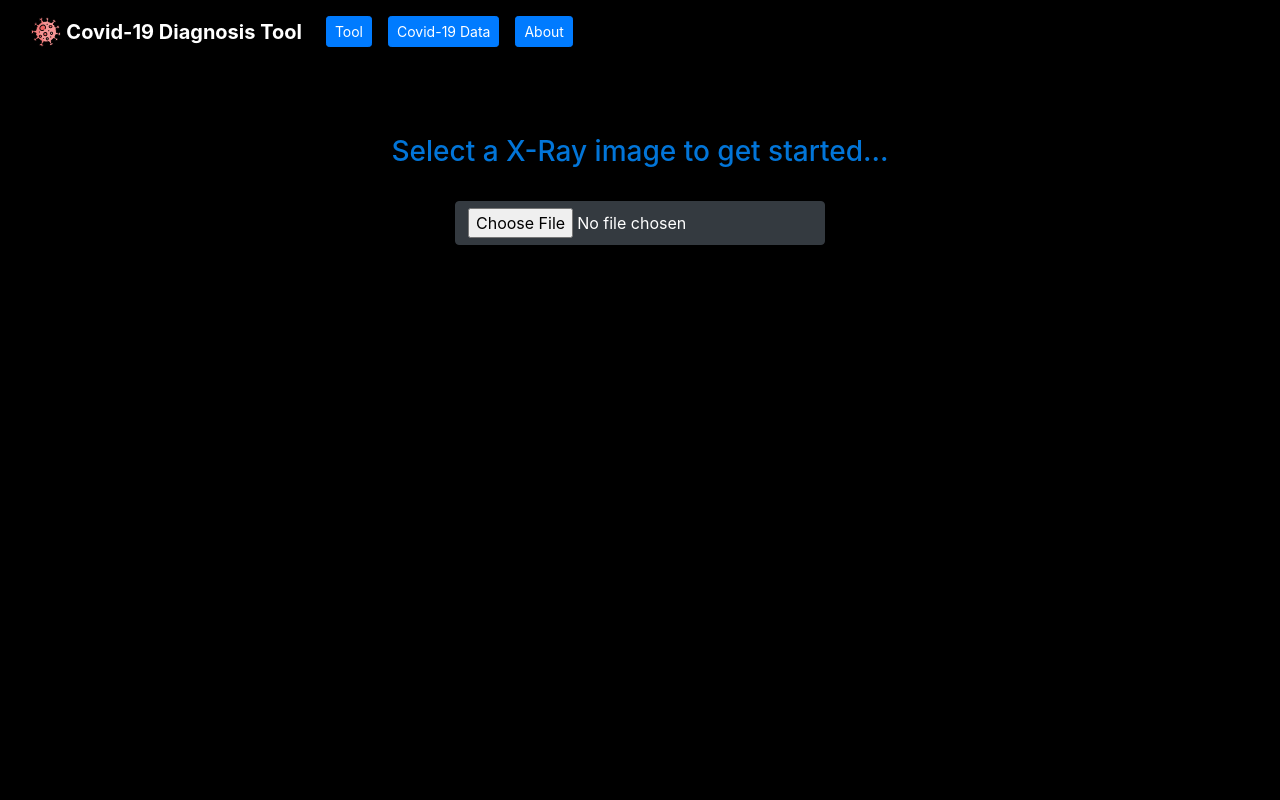
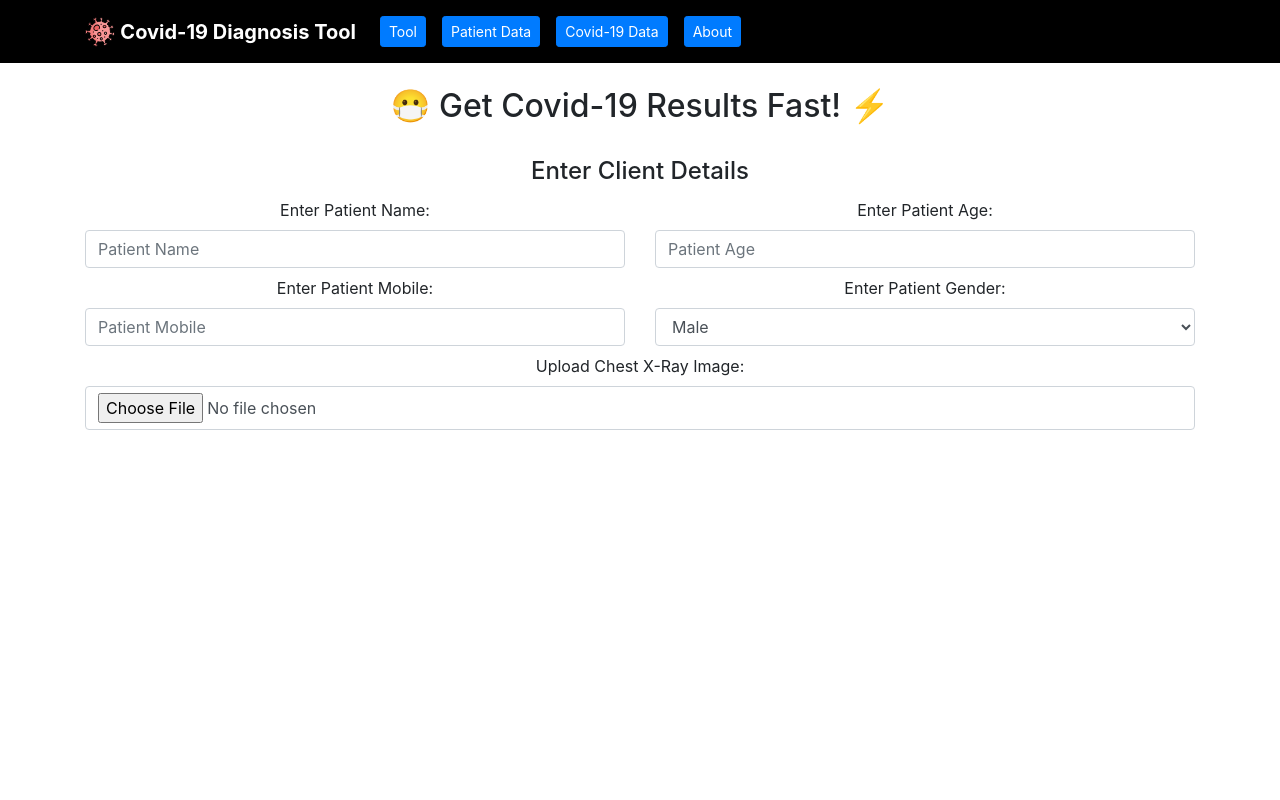
Before and after one commit to Saurja/Covid-19_Disease_Diagnosis, a Flask app: page / in a window 1280 px wide. Run offline with Flask 2, Linux system fonts and the light colour scheme; some libraries are stand-ins or nearby versions.

Commit message:
Added Patient Data

```diff
--- a/app.py
+++ b/app.py
@@ -1,13 +1,18 @@
 import os
 import requests
 import csv
-import sqlite3 as sl
+import traceback
+import random
+import string
+import datetime
+import sqlite3 as sql
 import numpy as np
 from skimage import io
 import torch
 import torchvision.models
 from PIL import Image
 from torchvision import transforms
+
 
 
 
@@ -72,17 +77,43 @@ def upload():
         response = requests.get("https://ipinfo.io/json?token=6c70431184a111")
         curLoc = response.json()['region']
 
-        # Print result in Webpage
-        #print('Prediction:', disease_class[ind],' Confidence: ',a.numpy())
-        result=disease_class[ind] + " | Confidence : " + str(a.numpy()) + " | Location : " + response.json()['region']
-
         # Save in Database
         if disease_class[ind] == 'Covid':
-            import sqlite3 as sl
-            con = sl.connect('locationHistory.db')
+            con = sql.connect('locationHistory.db')
             with con:
                 con.execute("UPDATE LocationHistory SET CovidCases = CovidCases + 1 WHERE State = (?)", [curLoc])
                 con.commit()
+
+        # Save data in from
+        req = request.form
+        req = req.to_dict(flat=True)
+        try:
+            patientName = req['patientName']
+            patientMobile = req['patientMobile']
+            patientAge = req['patientAge']
+            patientGender = req['patientGender']
+            reportDate =  datetime.datetime.now()
+            patientResult = disease_class[ind]
+
+            # Generate Client ID
+            # printing uppercase
+            letters = string.ascii_uppercase
+            ClientID = ''.join(random.choice(letters) for i in range(16))
+            con = sql.connect('patientData.db')
+            with con:
+                cur = con.cursor()
+                cur.execute("INSERT INTO PatientRecords (Name,Mobile,Age,GENDER,Date,Result,ClientID) VALUES (?,?,?,?,?,?,?)",(patientName,patientMobile,patientAge,patientGender,reportDate,patientResult,ClientID) )
+                con.commit()
+                print("Record successfully added")
+        except Exception as exception:
+            con.rollback()
+            traceback.print_exc()
+        finally:
+            con.close()
+
+        # Print result in Webpage
+        #print('Prediction:', disease_class[ind],' Confidence: ',a.numpy())
+        result=disease_class[ind] + " | Confidence: " + str(a.numpy()) + " | Location: " + response.json()['region'] + " | ClientID: " +ClientID
 
         return result
     return None
@@ -91,11 +122,11 @@ def upload():
 def chart():
 
     # Fetch data from SQL Server
-    con = sl.connect('locationHistory.db')
+    con = sql.connect('locationHistory.db')
     cursor = con.cursor()
     cursor.execute("SELECT * from LocationHistory")
     data=cursor.fetchall()
-
+    con.close()
 
 
     legend = 'Covid-19 Cases Detected So Far'
@@ -116,6 +147,26 @@ def chart():
 
     return render_template('chart.html', values=values, labels=labels, legend=legend, total=total)
 
+@app.route('/patientData', methods=['GET'])
+def patientData():
+    # Fetch data from SQL Server
+    try:
+        con = sql.connect('patientData.db')
+        cursor = con.cursor()
+
+        # Fetch Data Values
+        cursor.execute("SELECT * from PatientRecords ORDER BY Date DESC LIMIT 10")
+        data=cursor.fetchmany(10)
+        # Fetch Column Names
+        cursor.execute("SELECT * FROM PatientRecords")
+        labels = [tuple[0] for tuple in cursor.description]
+    except:
+        print("Error! Data Fetch Failed")
+    finally:
+        con.close()
+
+    return render_template('patientData.html', data = data, labels=labels)
+
 @app.route('/about', methods=['GET'])
 def about():
     # Main page
--- a/templates/about.html
+++ b/templates/about.html
@@ -7,7 +7,7 @@
     <div class="row mt-5">
         <div class="col-sm mx-5">
             <div
-                class="card text-white bg-dark mb-3"
+                class="card mb-3"
                 style="max-width: 18rem; padding: 1em; min-height: 27em"
             >
                 <img
@@ -25,7 +25,7 @@
         </div>
         <div class="col-sm mx-5">
             <div
-                class="card text-white bg-dark mb-3"
+                class="card mb-3"
                 style="max-width: 18rem; padding: 1em; min-height: 27em"
             >
                 <img
@@ -43,7 +43,7 @@
         </div>
         <div class="col-sm mx-5">
             <div
-                class="card text-white bg-dark mb-3"
+                class="card mb-3"
                 style="max-width: 18rem; padding: 1em; min-height: 27em"
             >
                 <img
--- a/templates/import.html
+++ b/templates/import.html
@@ -23,12 +23,6 @@
             integrity="sha512-VMsZqo0ar06BMtg0tPsdgRADvl0kDHpTbugCBBrL55KmucH6hP9zWdLIWY//OTfMnzz6xWQRxQqsUFefwHuHyg=="
             crossorigin="anonymous"
         ></script>
-        <style>
-            body {
-                background-color: #000000;
-                color: #0275d8;
-            }
-        </style>
     </head>
 
     <body>
@@ -36,7 +30,7 @@
             class="navbar navbar-expand-lg navbar-dark"
             style="background-color: #000000"
         >
-            <div class="container-fluid">
+            <div class="container">
                 <a class="navbar-brand mb-0 h1" href="#">
                     <img
                         src="static\img\coronavirus.svg"
@@ -68,6 +62,13 @@
                             >
                         </li>
                         <li>
+                            <a href="/patientData" style="text-decoration: none"
+                                ><button class="btn btn-primary btn-sm m-2">
+                                    Patient Data
+                                </button></a
+                            >
+                        </li>
+                        <li>
                             <a href="/chart" style="text-decoration: none"
                                 ><button class="btn btn-primary btn-sm m-2">
                                     Covid-19 Data
--- a/templates/index.html
+++ b/templates/index.html
@@ -1,34 +1,104 @@
-{% extends "import.html" %}
-{% block content %}
+{% extends "import.html" %} {% block content %}
 
 <center>
-    <div class="container mt-5">
-        <br>
-    <h3>Select a X-Ray image to get started...</h2>
+    <div class="container">
+        <br />
+        <h2>😷 Get Covid-19 Results Fast! ⚡</h2>
 
-    <br>
+        <br />
 
         <form id="upload-file" method="post" enctype="multipart/form-data">
-        <input type="file" name="file" class="btn btn-dark btn-large" id="imageUpload" accept=".png, .jpg, .jpeg">
+            <h4>Enter Client Details</h4>
+            <div class="row">
+                <div class="col-md-6 my-1">
+                    <label for="inputEmail4" class="form-label"
+                        >Enter Patient Name:</label
+                    >
+                    <input
+                        type="text"
+                        name="patientName"
+                        class="form-control"
+                        id="patientNameUpload"
+                        placeholder="Patient Name"
+                        aria-label="Patient Name"
+                    />
+                </div>
+                <div class="col-md-6 my-1">
+                    <label for="inputEmail4" class="form-label"
+                        >Enter Patient Age:</label
+                    >
+                    <input
+                        type="number"
+                        class="form-control"
+                        name="patientAge"
+                        placeholder="Patient Age"
+                        aria-label="Patient Age"
+                        id="patientAgeUpload"
+                    />
+                </div>
+                <div class="col-md-6 my-1">
+                    <label for="inputEmail4" class="form-label"
+                        >Enter Patient Mobile:</label
+                    >
+                    <input
+                        type="text"
+                        class="form-control"
+                        name="patientMobile"
+                        id="patientMobileUpload"
+                        placeholder="Patient Mobile"
+                        aria-label="Patient Mobile"
+                    />
+                </div>
+                <div class="col-md-6 my-1">
+                    <label for="inputEmail4" class="form-label"
+                        >Enter Patient Gender:</label
+                    >
+                    <select
+                        class="form-control"
+                        aria-label="Select Gender"
+                        name="patientGender"
+                        id="patientGender"
+                    >
+                        <option>Male</option>
+                        <option>Female</option>
+                        <option>Others</option>
+                    </select>
+                </div>
+                <div class="col-md-12 my-1">
+                    <label for="inputEmail4" class="form-label"
+                        >Upload Chest X-Ray Image:</label
+                    >
+                    <input
+                        type="file"
+                        name="file"
+                        class="form-control"
+                        id="imageUpload"
+                        accept=".png, .jpg, .jpeg"
+                    />
+                </div>
+            </div>
         </form>
 
-    <div class="image-section" style="display:none;">
-         <img id="imagePreview"  class="img-responsive" src="#" style="width:300px;height:300px;"/><br><br>
+        <div class="image-section" style="display: none">
+            <img
+                id="imagePreview"
+                class="img-responsive"
+                src="#"
+                style="width: 300px; height: 300px"
+            /><br /><br />
             <div>
-            <button type="button" class="btn btn-primary" id="btn-predict">Predict</button>
+                <button type="button" class="btn btn-primary" id="btn-predict">
+                    Predict
+                </button>
             </div>
         </div>
 
-
-    <div class="loader" style="display:none;"></div>
+        <div class="loader" style="display: none"></div>
 
         <h4 id="result">
             <span> </span>
-
         </h4>
     </div>
-
-
 </center>
-<br><br>
+<br /><br />
 {% endblock %}
```
Also changed, not shown: templates/chart.html (+6 -1 lines), templates/patientData.html (added, +24 -0 lines), test.py (added, +9 -0 lines), locationHistory.db, patientData.db (added), uploads/1.CXRCTThoraximagesofCOVID-19fromSingapore.pdf-002-fig3b.png (added), uploads/16654_4_1.jpg (deleted), uploads/IM-0351-0001.jpeg (added), uploads/IM-0478-0001.jpeg (added), uploads/IM-0541-0001.jpeg (deleted), uploads/IM-0654-0001.jpeg (added), uploads/IM-0702-0001.jpeg (added), uploads/covid-19-pneumonia-67.jpeg (added), uploads/ryct.2020200034.fig5-day7.jpeg (added). Lines whose indentation alone changed are shown as unchanged.
